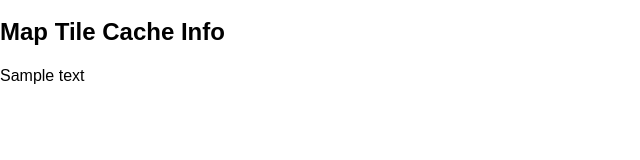
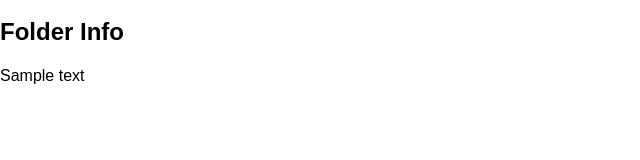
Before and after one commit to davidk64fnq/P3D-Scenario-Generator, a plain HTML site: page Resources/Help/folderInfo.htm in a window 1280 px wide. Shown: the whole page, without its empty margins (0-640 px from the left). Drawn offline with Linux system fonts and the light colour scheme.

Commit message:
Minor edits

```diff
--- a/Resources/Help/folderInfo.htm
+++ b/Resources/Help/folderInfo.htm
@@ -2,11 +2,11 @@
 <html lang="en">
 <head>
     <meta http-equiv="Content-Type" content="text/html; charset=utf-8">
-    <title>P3D Scenario Generator | Scenario</title>
+    <title>P3D Scenario Generator | Folder Info</title>
     <link rel="stylesheet" href="style.css">
 </head>
 <body>
-    <h2>Map Tile Cache Info</h2>
+    <h2>Folder Info</h2>
     <p>
         Sample text
     </p>
```
Also changed, not shown: Resources/Help/mapTileCacheInfo.htm (+1 -1 lines).
